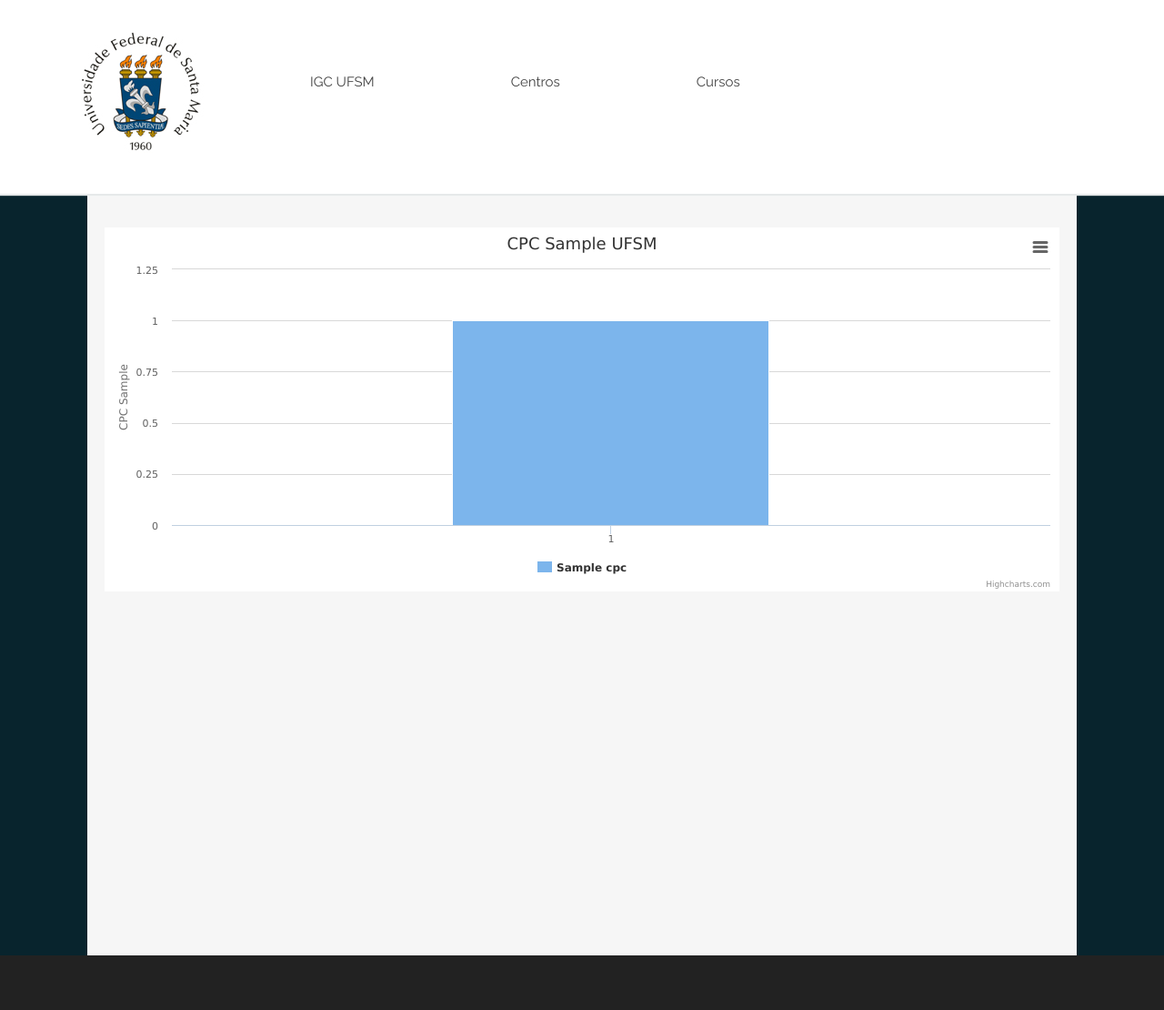
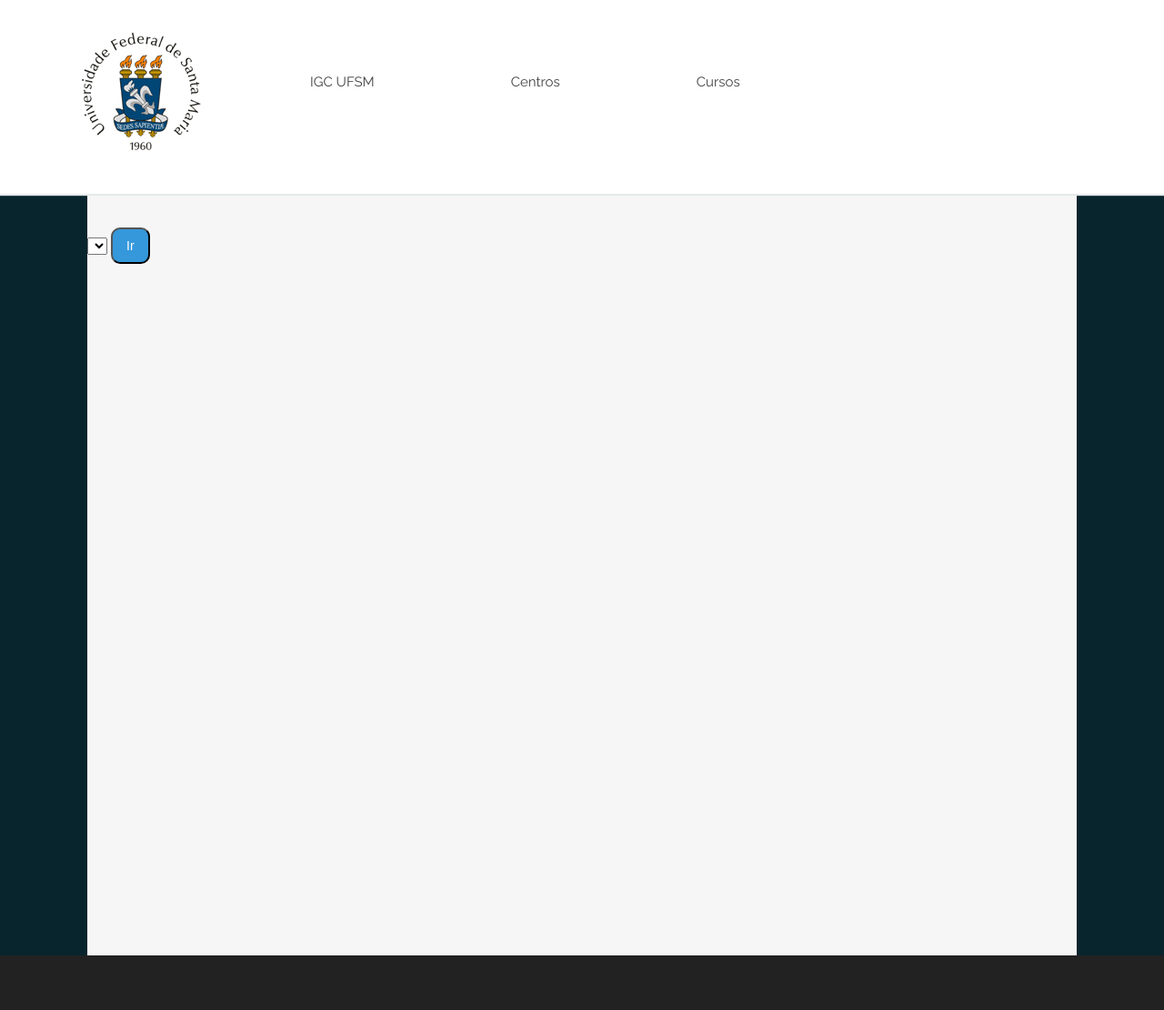
Before and after one commit to caroljardims/dashboardproject, a Django app: page /cursos in a window 1280 px wide; the page is wider, and only the part inside the window is pictured. Shown: that part at 91% size. Run offline with Django 3.2, Linux system fonts and the light colour scheme; tables that the repository leaves empty hold one stand-in row (values such as "Sample post"); lists and menus that the app fills with data are empty.

Commit message:
starting cursos dashboard

```diff
--- a/dashboard/urls.py
+++ b/dashboard/urls.py
@@ -6,8 +6,10 @@ urlpatterns = [
 
     url(r'^admin/', include(admin.site.urls)),
     url(r'^$', 'data.views.index', name='index'),
-    url(r'index', 'data.views.index', name='index'),
-    url(r'centros', 'data.views.centros', name='centros'),
+    url(r'^index', 'data.views.index', name='index'),
+    url(r'^centros', 'data.views.centros', name='centros'),
     url(r'^cursos', 'data.views.cursos', name='cursos'),
+    url(r'^curso/([0-9]*)/$', 'data.views.curso', name='curso'),
     url(r'^igc', 'data.views.igc', name='IGC UFSM'),
+
 ]
--- a/data/functions.py
+++ b/data/functions.py
@@ -5,9 +5,10 @@ import unicodedata
 
 tsg = TSG.objects.all()
 cpc = CPC.objects.all().order_by("ano")
-igc = IGC
 
-# funções IGC
+	###############
+	# funções IGC #
+	###############
 def figc():
 	igc_ufsm = IGC.objects.all().filter(nomeies = "UNIVERSIDADE FEDERAL DE SANTA MARIA").order_by("ano")
 	context = {'ufsm':igc_ufsm}
@@ -34,8 +35,9 @@ def figc():
 
 	return {'ufsm':igc_ufsm, 'ano':ano, 'total_ies':total, 'posicao':posicao}
 
-
-# funções Centros
+	###################
+	# funções Centros #
+	###################
 def fcentros():
 	centros = []
 	d1 = []
@@ -66,8 +68,10 @@ def fcentros():
 
 	return {'d1':d1, 'd2':d2}
 
-
-def fcursos():
+	##################
+	# funções Cursos #
+	##################
+def fcurso():
     d1 = [] #lista dos dados
     areas = []
     centros = []
@@ -87,3 +91,13 @@ def fcursos():
         d1.append(x)
 
     return {'centros':centros, 'd1':d1}
+
+
+def fcursos():
+	cursos = []
+	x = cpc.filter(ano = "2014").order_by("nome_curso")
+	for c in x:
+	   cursos.append(c)
+	cursos = list(set(cursos))
+	#cursos.sort()
+	return {'cursos':cursos, 'cpc':cpc}
--- a/data/views.py
+++ b/data/views.py
@@ -29,6 +29,9 @@ def centros(request):
     return render_to_response('centros.html', context)
 
 def cursos(request):
-
     context = fcursos()
     return render(request,"cursos.html", context)
+
+def curso(request, cod_curso):
+    context = fcurso()
+    return render(request,"curso.html", context)
--- a/static/css/style.css
+++ b/static/css/style.css
@@ -74,3 +74,20 @@ footer{
 	text-decoration: none;
 	border-bottom:3px solid #EDEDED;
 }
+
+.btn {
+  background: #3498db;
+  -webkit-border-radius: 10;
+  -moz-border-radius: 10;
+  border-radius: 10px;
+  font-family: Arial;
+  color: #ffffff;
+  font-size: 14px;
+  padding: 10px 15px 10px 15px;
+  text-decoration: none;
+}
+
+.btn:hover {
+  background: #3cb0fd;
+  text-decoration: none;
+}
--- a/templates/cursos.html
+++ b/templates/cursos.html
@@ -2,48 +2,14 @@
 
 {% block body%}
 {% load static %}
-{% for c in centros %}
-<script type="text/javascript">
-    $(function () {
-        $('#container{{ c }}').highcharts({
-            chart: {
-                type: 'column'
-            },
-            title: {
-                text: 'CPC {{ c }} UFSM'
-            },
-            yAxis: {
-                min: 0,
-                title: {
-                    text: 'CPC {{ c }}'
-                }
-            },
-            tooltip: {
-                headerFormat: '<span style="font-size:10px">{point.key}</span><table>',
-                pointFormat: '<tr><td style="color:{series.color};padding:0">{series.name}: </td>' +
-                    '<td style="padding:0"><b>{point.y}</b></td></tr>',
-                footerFormat: '</table>',
-                shared: true,
-                useHTML: true
-            },
-            plotOptions: {
-                column: {
-                    pointPadding: 0.2,
-                     borderWidth: 1,
-                }
-            },
-            series: [
-            {% for d in d1 %}
-            {% if d.0.centro == c %}
-            {
-                name: '{{ d.0.nome_curso }}',
-                data: [{% for x in d %} [{{x.ano}},{{ x.cpc_f2013 }}],{% endfor %}],
-            },
-            {% endif %}
-            {% endfor %}]
-        });
-    });
-</script>
-    <div id="container{{ c }}" style="min-width: 310px; max-width: 1050px; height: auto; margin: 0 auto"></div><br/><br/>
-{% endfor %}
+
+<div>
+    <select>
+    {% for c in cursos %}
+        <option value="{{ c.codigo_curso }}"> {{ c.nome_curso }} </option>
+    {% endfor %}
+    </select>
+    <input class="btn" type="submit" value="Ir"><br />
+</div>
+
 {% endblock %}
```
Also changed, not shown: templates/curso.html (added, +49 -0 lines), 7 other files.
